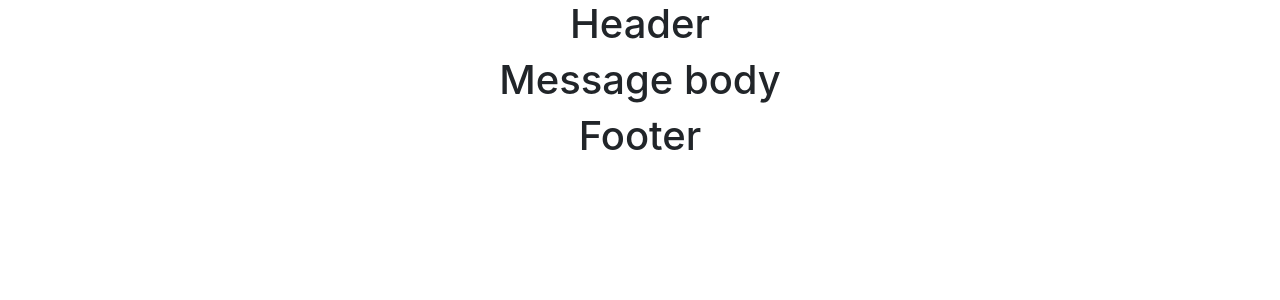
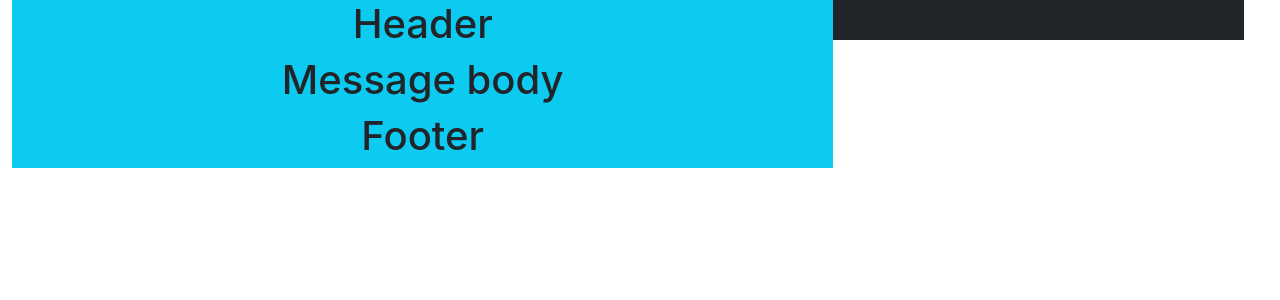
Before and after one commit to digikullReact/socketchat, a React (Create React App) app: page / in a window 1280 px wide. Shown: the top 300 px of the page. Built offline with nearby package versions, Linux system fonts and the light colour scheme; no server answers.

Commit message:
basic setup

```diff
--- a/src/components/Chatcomponent.js
+++ b/src/components/Chatcomponent.js
@@ -1,28 +1,29 @@
-import React,{useEffect} from 'react'
+import React, { useEffect } from "react";
 import { io } from "socket.io-client";
-import Messagebody from './messages/Messagebody';
-import Messagefooter from './messages/Messagefooter';
-import Messageheader from './messages/Messageheader';
+import Messagebody from "./messages/Messagebody";
+import Messagefooter from "./messages/Messagefooter";
+import Messageheader from "./messages/Messageheader";
 
 const Chatcomponent = () => {
-    const socket = io("http://localhost:3001");
+  const socket = io("http://localhost:3001");
 
-    useEffect(() => {
+  useEffect(() => {
+    return () => {};
+  }, []);
 
-        return () => {
+  return (
+    <div className="container-fluid row">
+      <div className="col-md-8 bg-info">
+        <Messageheader />
+        <Messagebody />
+        <Messagefooter />
+      </div>
 
-        }
-    }, [])
+      <div className="col-md-4 bg-dark h-100">
+          <p>Hellow</p>
+      </div>
+    </div>
+  );
+};
 
-
-    return (
-        <>
-            <Messageheader/>
-            <Messagebody/>
-            <Messagefooter/>
-
-        </>
-    )
-}
-
-export default Chatcomponent
+export default Chatcomponent;
```
